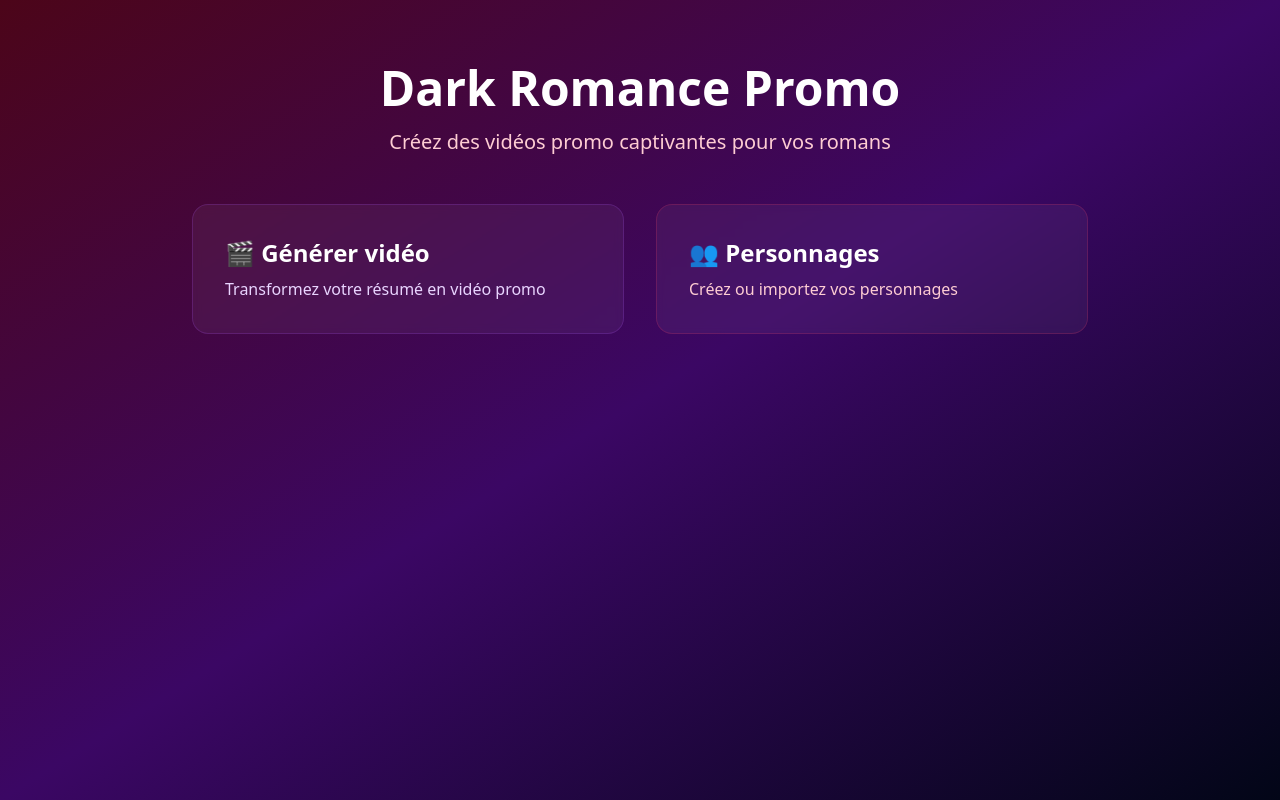
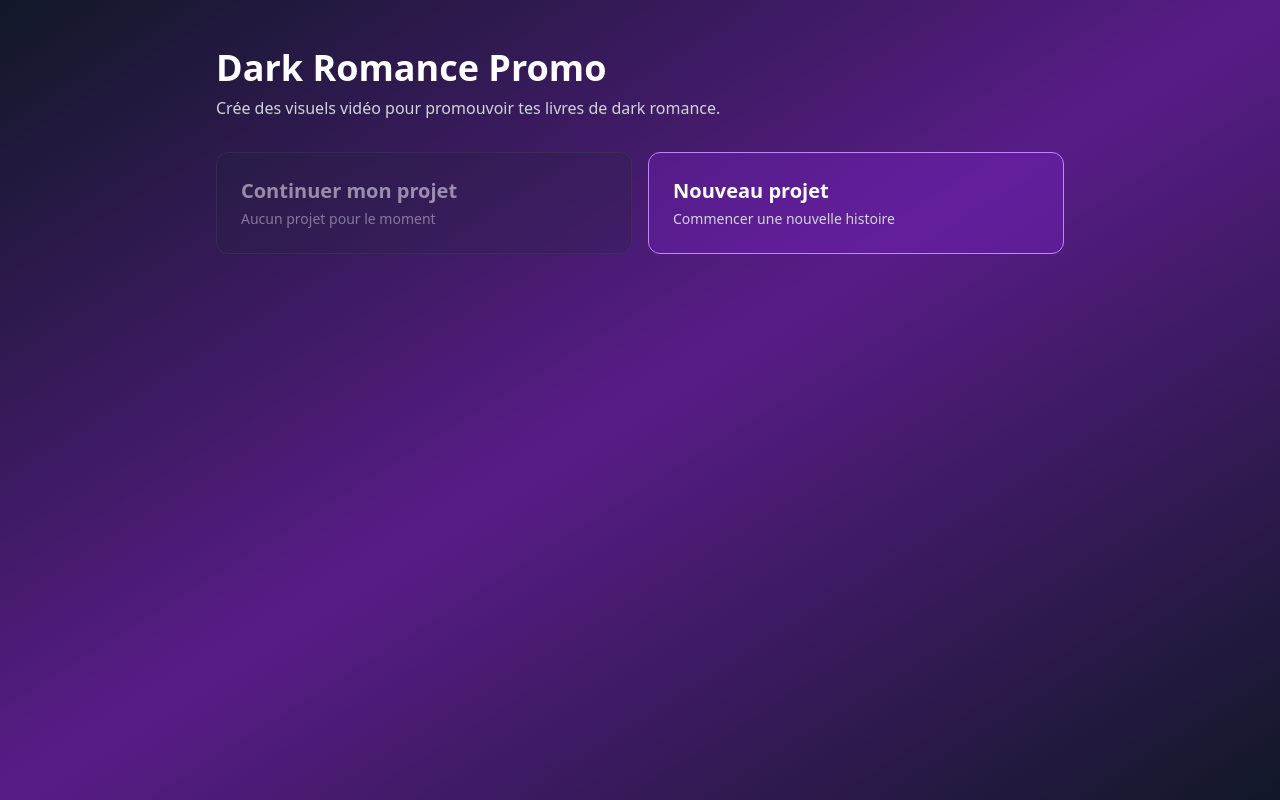
Before and after one commit to picxsee/dark-romance-promo, a Next.js app: page / in a window 1280 px wide. Built offline with nearby package versions, Linux system fonts and the light colour scheme.

Commit message:
Update page.tsx

```diff
--- a/app/page.tsx
+++ b/app/page.tsx
@@ -1,40 +1,215 @@
-'use client';
+"use client";
 
-import Link from 'next/link';
+import { useState, useEffect } from "react";
+import Link from "next/link";
+import { useRouter } from "next/navigation";
 
-export default function Home() {
+type Project = {
+  id: string;
+  title: string;
+  summary: string;
+  genre: string;
+  vibe: string;
+  instructions: string;
+  characters: Character[];
+  posters: Poster[];
+  videos: Video[];
+  currentStep: "summary" | "characters" | "poster" | "video";
+  createdAt: number;
+  updatedAt: number;
+};
+
+type Character = {
+  id: string;
+  name: string;
+  description?: string;
+  imageUrl?: string;
+  role?: "hero" | "heroine" | "villain" | "side";
+};
+
+type Poster = {
+  id: string;
+  characterIds: string[];
+  description: string;
+  imageUrl: string;
+  createdAt: number;
+};
+
+type Video = {
+  id: string;
+  characterId: string;
+  prompt: string;
+  videoUrl?: string;
+  createdAt: number;
+};
+
+const STORAGE_KEY = "dark_romance_projects_v1";
+
+function loadProjects(): Project[] {
+  if (typeof window === "undefined") return [];
+  const raw = localStorage.getItem(STORAGE_KEY);
+  if (!raw) return [];
+  try {
+    return JSON.parse(raw) as Project[];
+  } catch {
+    return [];
+  }
+}
+
+function saveProjects(projects: Project[]) {
+  if (typeof window === "undefined") return;
+  localStorage.setItem(STORAGE_KEY, JSON.stringify(projects));
+}
+
+function createEmptyProject(): Project {
+  const now = Date.now();
+  return {
+    id: crypto.randomUUID(),
+    title: "",
+    summary: "",
+    genre: "",
+    vibe: "",
+    instructions: "",
+    characters: [],
+    posters: [],
+    videos: [],
+    currentStep: "summary",
+    createdAt: now,
+    updatedAt: now,
+  };
+}
+
+export default function HomePage() {
+  const router = useRouter();
+  const [projects, setProjects] = useState<Project[]>([]);
+  const [loading, setLoading] = useState(true);
+
+  useEffect(() => {
+    const list = loadProjects();
+    setProjects(list);
+    setLoading(false);
+  }, []);
+
+  const handleNewProject = () => {
+    const newProject = createEmptyProject();
+    const updated = [newProject, ...projects];
+    setProjects(updated);
+    saveProjects(updated);
+    // On redirige vers l’étape résumé avec l’ID du projet
+    router.push(`/generate?projectId=${newProject.id}`);
+  };
+
+  const handleContinueProject = (project: Project) => {
+    const stepMap: Record<Project["currentStep"], string> = {
+      summary: "generate",
+      characters: "characters",
+      poster: "generate", // on peut choisir une page dedicated poster plus tard
+      video: "video",
+    };
+    const page = stepMap[project.currentStep] || "generate";
+    router.push(`/${page}?projectId=${project.id}`);
+  };
+
+  const handleDeleteProject = (id: string) => {
+    const updated = projects.filter((p) => p.id !== id);
+    setProjects(updated);
+    saveProjects(updated);
+  };
+
+  if (loading) {
+    return (
+      <div className="min-h-screen bg-gradient-to-br from-gray-900 via-purple-900 to-gray-900 text-white flex items-center justify-center">
+        <p>Chargement…</p>
+      </div>
+    );
+  }
+
+  const latestProject = projects[0];
+
   return (
-    <main className="min-h-screen bg-gradient-to-br from-rose-950 via-purple-950 to-slate-950 text-white">
-      <div className="container mx-auto px-4 py-16">
-        <h1 className="text-5xl font-bold mb-4 text-center">
-          Dark Romance Promo
-        </h1>
-        <p className="text-xl text-center mb-12 text-rose-200">
-          Créez des vidéos promo captivantes pour vos romans
+    <div className="min-h-screen bg-gradient-to-br from-gray-900 via-purple-900 to-gray-900 text-white">
+      <div className="max-w-4xl mx-auto px-6 py-12">
+        <h1 className="text-4xl font-bold mb-2">Dark Romance Promo</h1>
+        <p className="text-gray-300 mb-8">
+          Crée des visuels vidéo pour promouvoir tes livres de dark romance.
         </p>
 
-        <div className="grid md:grid-cols-2 gap-8 max-w-4xl mx-auto">
-          <Link
-            href="/generate"
-            className="block p-8 rounded-2xl bg-white/5 backdrop-blur-sm border border-purple-500/20 hover:border-purple-500/40 transition-all hover:scale-105"
+        {/* Continuer / Nouveau projet */}
+        <div className="grid gap-4 md:grid-cols-2 mb-10">
+          <button
+            onClick={() => latestProject && handleContinueProject(latestProject)}
+            disabled={!latestProject}
+            className={`p-6 rounded-xl border text-left transition
+              ${latestProject ? "border-purple-400 bg-purple-900/30 hover:bg-purple-900/50 cursor-pointer" : "border-gray-700 bg-gray-800/40 opacity-50 cursor-not-allowed"}`}
           >
-            <h2 className="text-2xl font-bold mb-2">🎬 Générer vidéo</h2>
-            <p className="text-purple-200">
-              Transformez votre résumé en vidéo promo
+            <h2 className="text-xl font-semibold mb-1">Continuer mon projet</h2>
+            <p className="text-sm text-gray-300">
+              {latestProject
+                ? latestProject.title || "Projet sans titre"
+                : "Aucun projet pour le moment"}
             </p>
-          </Link>
+          </button>
 
-          <Link
-            href="/characters"
-            className="block p-8 rounded-2xl bg-white/5 backdrop-blur-sm border border-rose-500/20 hover:border-rose-500/40 transition-all hover:scale-105"
+          <button
+            onClick={handleNewProject}
+            className="p-6 rounded-xl border border-purple-400 bg-purple-700/30 hover:bg-purple-700/50 text-left transition"
           >
-            <h2 className="text-2xl font-bold mb-2">👥 Personnages</h2>
-            <p className="text-rose-200">
-              Créez ou importez vos personnages
+            <h2 className="text-xl font-semibold mb-1">Nouveau projet</h2>
+            <p className="text-sm text-gray-300">
+              Commencer une nouvelle histoire
             </p>
-          </Link>
+          </button>
         </div>
+
+        {/* Liste des projets */}
+        {projects.length > 0 && (
+          <section>
+            <h2 className="text-2xl font-semibold mb-4">Mes projets</h2>
+            <div className="grid gap-4 md:grid-cols-2">
+              {projects.map((p) => (
+                <div
+                  key={p.id}
+                  className="p-4 rounded-lg border border-gray-700 bg-gray-800/40"
+                >
+                  <h3 className="font-semibold mb-1">
+                    {p.title || "Projet sans titre"}
+                  </h3>
+                  <p className="text-sm text-gray-400 line-clamp-2 mb-3">
+                    {p.summary || "Aucun résumé"}
+                  </p>
+                  <div className="flex gap-2 text-xs text-gray-400 mb-3">
+                    <span>{p.characters.length} perso</span>
+                    <span>•</span>
+                    <span>{p.posters.length} affiches</span>
+                    <span>•</span>
+                    <span>{p.videos.length} vidéos</span>
+                  </div>
+                  <div className="flex gap-2">
+                    <button
+                      onClick={() => handleContinueProject(p)}
+                      className="px-3 py-1.5 text-sm rounded bg-purple-700/50 hover:bg-purple-700"
+                    >
+                      Reprendre
+                    </button>
+                    <Link
+                      href={`/generate?projectId=${p.id}`}
+                      className="px-3 py-1.5 text-sm rounded bg-gray-700/50 hover:bg-gray-700"
+                    >
+                      Modifier
+                    </Link>
+                    <button
+                      onClick={() => handleDeleteProject(p.id)}
+                      className="px-3 py-1.5 text-sm rounded bg-red-900/40 hover:bg-red-900/60"
+                    >
+                      Supprimer
+                    </button>
+                  </div>
+                </div>
+              ))}
+            </div>
+          </section>
+        )}
       </div>
-    </main>
+    </div>
   );
 }
```
